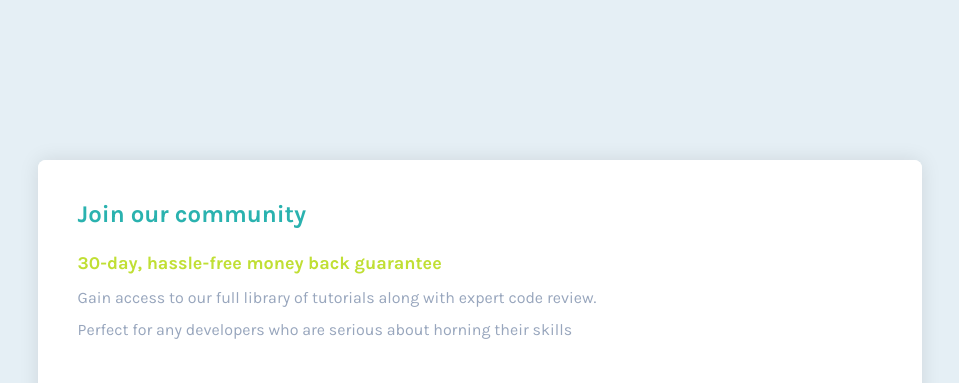
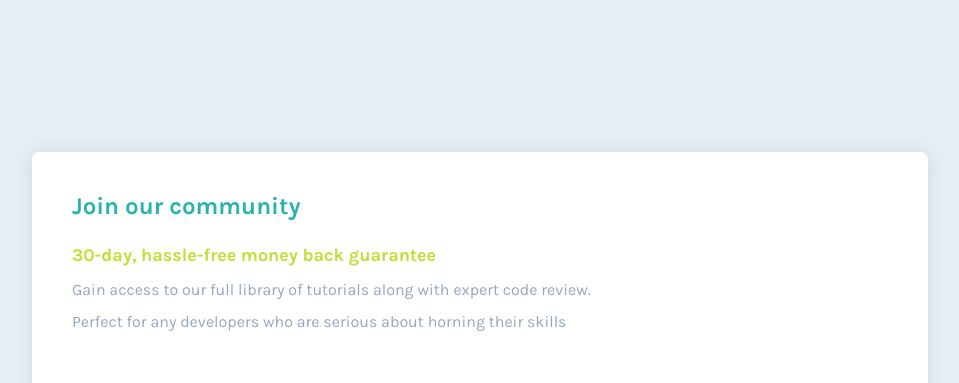
Before and after one commit to azrishaharin/single-price-grid-component-master-challenge, a plain HTML site: page index.html in a window 1280 px wide. Shown: the top 383 px of the page, without its empty margins (160-1119 px from the left). Drawn offline with Linux system fonts and the light colour scheme.

Commit message:
adding screenshot final result

```diff
--- a/style.scss
+++ b/style.scss
@@ -12,8 +12,14 @@ $breakpoint-mobile: 375px;
 $outer-padding: 40px;
 $small-padding: 30px;
 
+html {
+  overflow-y: scroll;
+}
+
 body {
+  margin: 0px;
   background-color: $light-grey-color;
+  overflow-y: scroll;
 }
 
 h1 {
@@ -153,7 +159,7 @@ h4 {
   box-shadow: 0px 5px 5px rgba(0, 0, 0, 0.1);
 }
 
-@media (max-width: 600px) {
+@media (max-width: $breakpoint-mobile) {
   .main-container {
     padding: 16px 16px;
   }
```
Also changed, not shown: screenshot/desktop version.png (added), screenshot/mobile version.png (added), style.css, 1 other file.
